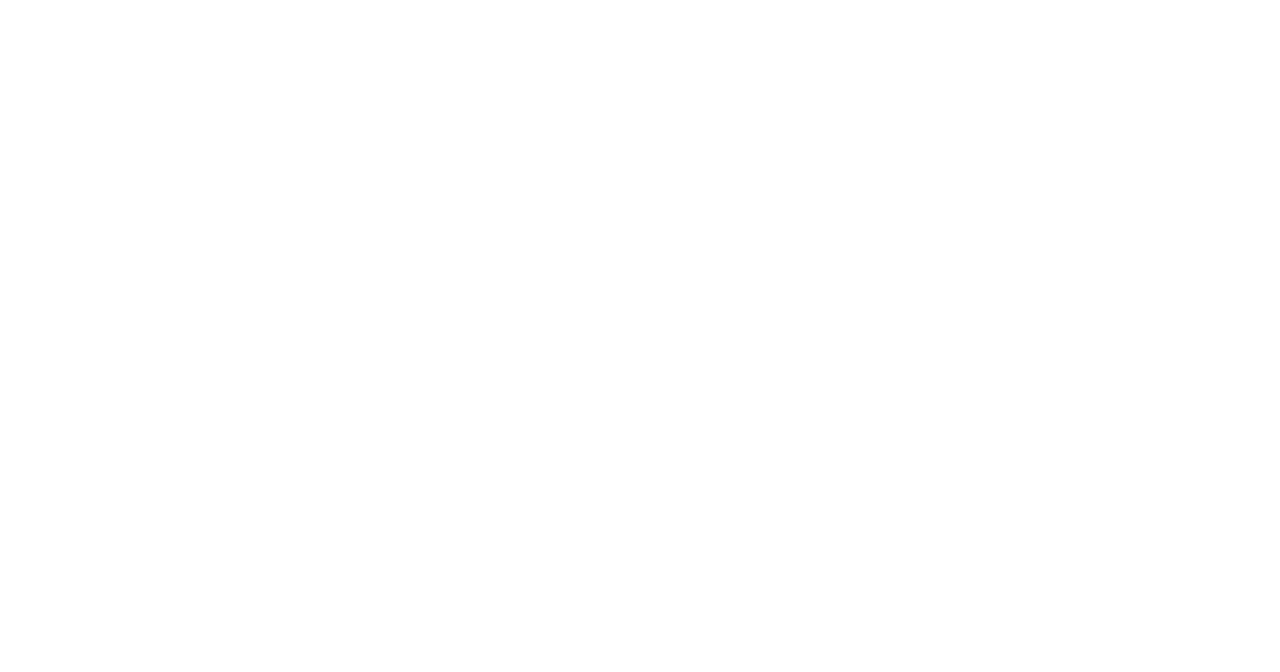
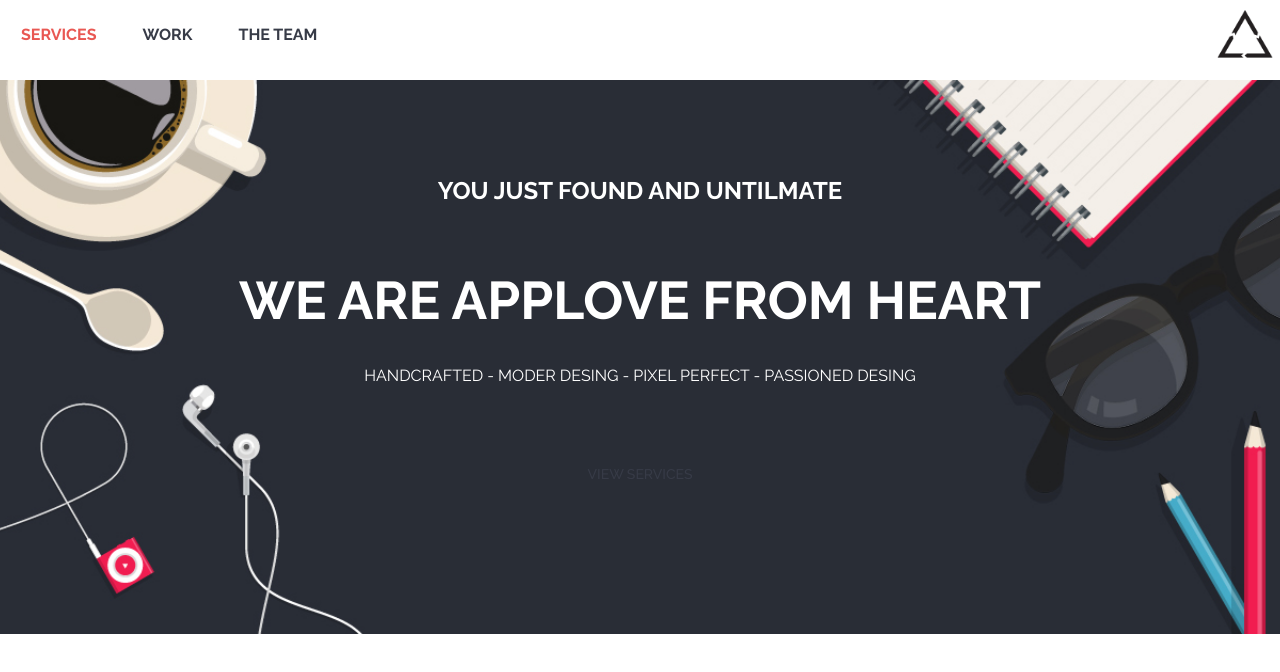
Before and after one commit to YessiGarcia/appLove, a plain HTML site: page index.html in a window 1280 px wide. Drawn offline with Linux system fonts and the light colour scheme.

Commit message:
primer contenido

```diff
--- a/assets/css/main.css
+++ b/assets/css/main.css
@@ -0,0 +1,124 @@
+* {
+  -webkit-box-sizing: border-box;
+  -moz-box-sizing: border-box;
+  box-sizing: border-box;
+}
+
+*:before,
+*:after {
+  -webkit-box-sizing: border-box;
+  -moz-box-sizing: border-box;
+  box-sizing: border-box;
+}
+
+*:before, *:after {
+    -webkit-box-sizing: border-box;
+    -moz-box-sizing: border-box;
+    box-sizing: border-box;
+}
+
+body {
+  font-family: 'Raleway', sans-serif;
+  margin: 0 auto;
+  font-size: 16px;
+  line-height: 1.71429;
+  background-color: #fff;
+}
+
+header{
+  position: fixed;
+  background: white;
+  width: 100%;
+  top: 0;
+}
+
+menu{
+  padding: 14px 70px;
+  overflow: auto;
+}
+
+img {
+  vertical-align: middle;
+}
+
+a {
+  color: #373B47;
+  text-decoration: none;
+}
+a:hover {
+  color: #E95853;
+}
+
+.text-uppercase{
+	text-transform: uppercase;
+}
+
+.link{
+	font-weight: 700;
+	padding: 21px;
+	display: inline-block;
+}
+
+.logo{
+	float: right;
+}
+
+.container {
+  width: 1200px;
+  margin-right: auto;
+  margin-left: auto;
+  padding-left: 14px;
+  padding-right: 14px;
+}
+
+.container:before, .container:after {
+    content: " ";
+    display: table;
+}
+
+.container:after {
+    clear: both;
+}
+
+.mb-0 {
+  margin-bottom: 0px;
+}
+
+.mt-0 {
+  margin-top: 0px;
+}
+
+.m-0 {
+  margin: 0px;
+}
+
+.text-home{
+  font-size: 53px;
+}
+
+.btn-home{
+  background: #24CC71
+  color: #fff;
+  padding: 10px 20px;
+  border-radius: 1px;
+  font-weight: 500;
+  text-transform: uppercase;
+  margin-top: 63px;
+  display: inline-block;
+  font-size: 14px;
+}
+
+#home{
+	background-image: url("../img/bg-home.jpg");
+	background-position: center;
+	background-repeat: no-repeat;
+	background-size: cover;
+	height: 554px;
+	text-align: center;
+	margin-top: 80px;
+}
+
+#home .container{
+	color: white;
+	padding: 70px;
+}
--- a/index.html
+++ b/index.html
@@ -2,16 +2,36 @@
 <html>
 <head>
 	<meta charset="UTF-8">
-	<title>Document</title>
+	<title>AppLover</title>
+	<link rel="stylesheet" href="assets/css/main.css">
+      <!-- App Fonts -->
+    <link href="https://fonts.googleapis.com/css?family=Raleway:400,500,700" rel="stylesheet">
 </head>
 <body>
 	<header>
 		<div>
-			<a href=""></a>
-			<a href=""></a>
-			<a href=""></a>
-			<img src="">
+			<a href="#" class="text-uppercase link">Services</a>
+			<a href="#" class="text-uppercase link">Work</a>
+			<a href="#" class="text-uppercase link">The team</a>
+			<img src="assets/img/logo-r.png" class="logo" width="70">
 		</div>
 	</header>
+	<section id="home">
+		<div class="container">
+			<h2>YOU JUST FOUND AND UNTILMATE</h2>
+			<h1 class="text-uppercase text-home mb-0">
+				we are applove from heart
+			</h1>
+			<p class="text-uppercase mb-0">
+				HANDCRAFTED - MODER DESING - PIXEL PERFECT - PASSIONED DESING
+			</p>
+			<a href="#services" class="btn-home">View services</a>
+			</div>
+	</section>
+	<section id="services">
+		<div class="container">
+
+		</div>
+	</section>
 </body>
 </html>
```
Also changed, not shown: assets/img/bg-home.jpg (added), assets/img/hero.png (added), assets/img/img-1.jpg (added), assets/img/img-1.png (added), assets/img/img-10.jpg (added), assets/img/img-11.jpg (added), assets/img/img-12.jpg (added), assets/img/img-2.jpg (added), assets/img/img-3.jpg (added), assets/img/img-4.jpg (added), assets/img/img-5.jpg (added), assets/img/img-6.jpg (added), assets/img/img-7.jpg (added), assets/img/img-8.jpg (added), 4 more files.
